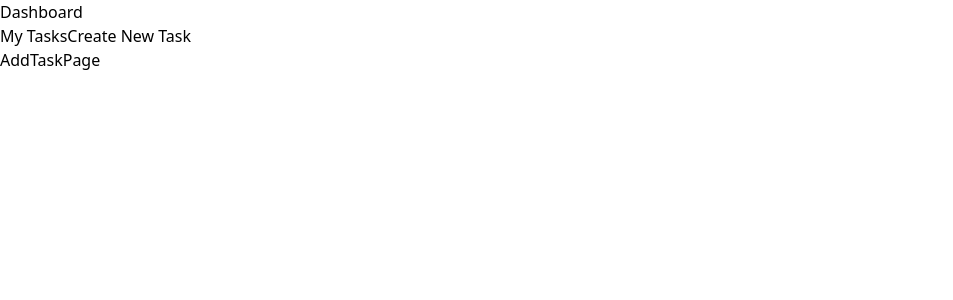
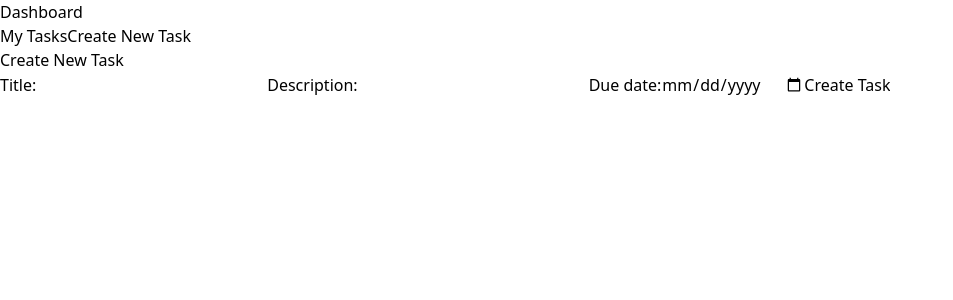
Before and after one commit to Wineshuga/teachmeai-dashboard, a React (Create React App) app: page /add-task in a window 1280 px wide. Shown: the top 300 px of the page, without its empty margins (0-953 px from the left). Built offline with nearby package versions, Linux system fonts and the light colour scheme.

Commit message:
Add form for creating new tasks

```diff
--- a/src/pages/AddTaskPage.js
+++ b/src/pages/AddTaskPage.js
@@ -1,7 +1,67 @@
-import React from 'react';
+import React, { useState } from 'react';
 
-const AddTaskPage = () => (
-  <div>AddTaskPage</div>
-);
+const AddTaskPage = () => {
+  const [title, setTitle] = useState('');
+  const [desc, setDesc] = useState('');
+  const [dueDate, setDueDate] = useState('');
+
+  const handleChange = (e) => {
+    const { name, value } = e.target;
+    if (name === 'title') {
+      setTitle(value);
+    } else if (name === 'desc') {
+      setDesc(value);
+    } else {
+      setDueDate(value);
+    }
+  };
+
+  const handleSubmit = (e) => {
+    e.preventDefault();
+    console.log('Task submitted:', { title, desc, dueDate });
+    setTitle('');
+    setDesc('');
+    setDueDate('');
+  };
+
+  return (
+    <section>
+      <h2>Create New Task</h2>
+      <form onSubmit={handleSubmit}>
+        <label htmlFor="title">
+          Title:
+          <input
+            type="text"
+            name="title"
+            id="title"
+            value={title}
+            onChange={handleChange}
+          />
+        </label>
+        <label htmlFor="desc">
+          Description:
+          <input
+            type="text"
+            name="desc"
+            id="desc"
+            value={desc}
+            onChange={handleChange}
+          />
+        </label>
+        <label htmlFor="dueDate">
+          Due date:
+          <input
+            type="date"
+            name="date"
+            id="date"
+            value={dueDate}
+            onChange={handleChange}
+          />
+        </label>
+        <input type="submit" value="Create Task" />
+      </form>
+    </section>
+  );
+};
 
 export default AddTaskPage;
```
